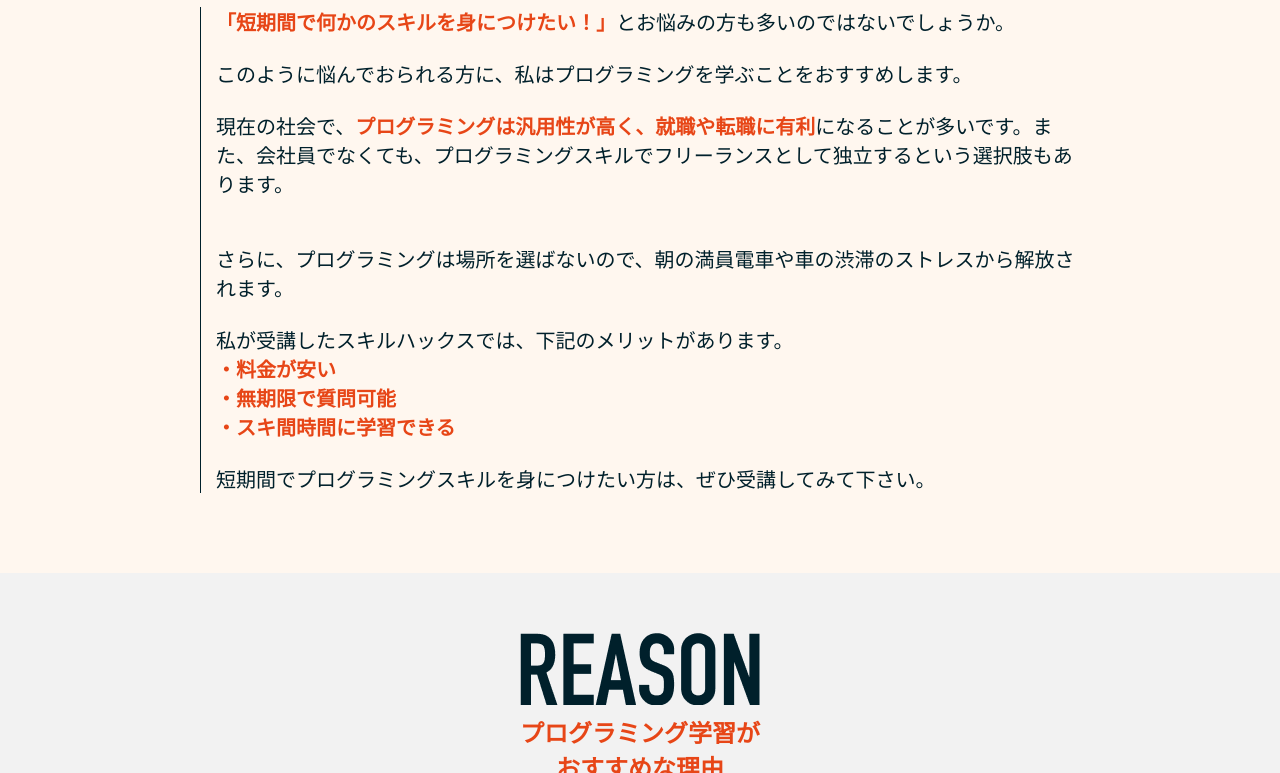
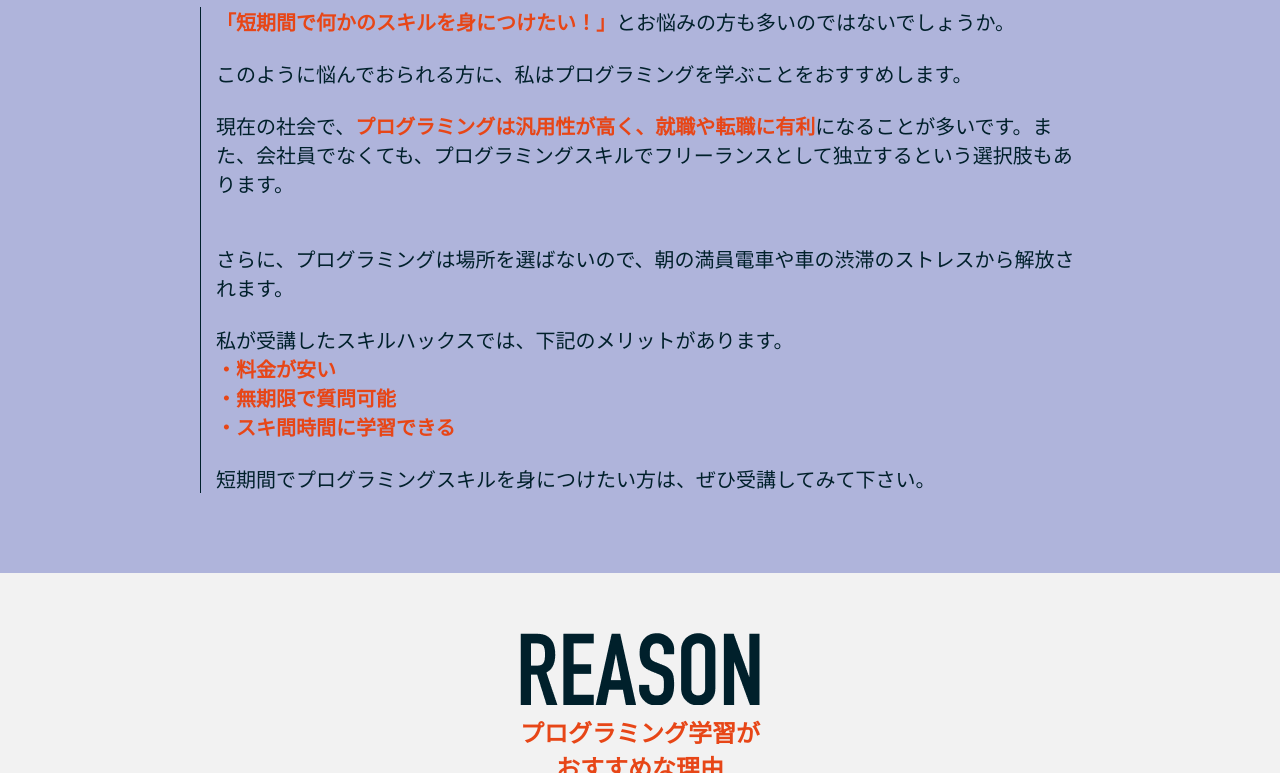
Before and after one commit to KoujiroYoshida/github.io, a plain HTML site: page index.html in a window 1280 px wide. Shown: the part 803-1576 px from the top of the page. Drawn offline with Linux system fonts and the light colour scheme.

Commit message:
Update style.css

```diff
--- a/style.css
+++ b/style.css
@@ -58,7 +58,7 @@ main a{
 }
 
 #phirosophy {
-    background-color: #fff7ef;
+    background-color: #AFB4DB;
     padding-top: 40px;
     padding-bottom: 40px;
 }
```
